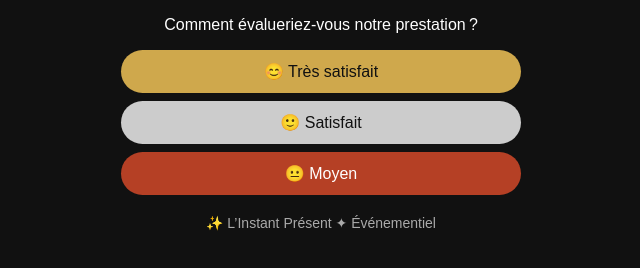
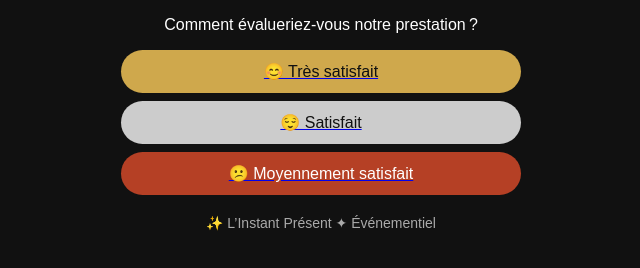
Before and after one commit to Mika974B/instantpresent.github.io, a plain HTML site: page index.html in a window 1280 px wide. Shown: the part 310-578 px from the top of the page, without its empty margins (319-959 px from the left). Drawn offline with Linux system fonts and the light colour scheme.

Commit message:
Update index.html

```diff
--- a/index.html
+++ b/index.html
@@ -19,9 +19,9 @@ textarea { width:100%; padding:10px; margin:8px 0; border:2px solid #cfa84c; bor
 <div class="container">
 <h2>🙏 Merci pour votre confiance !</h2>
 <p>Comment évalueriez‑vous notre prestation ?</p>
-<button class="gold" onclick="showComment()">😊 Très satisfait</button>
-<button class="grey" onclick="showComment()">🙂 Satisfait</button>
-<button class="red" onclick="showComment()">😐 Moyen</button>
+<a href="commentaire.html?s=3"><button class="gold">😊 Très satisfait</button></a>
+<a href="commentaire.html?s=2"><button class="grey">😌 Satisfait</button></a>
+<a href="commentaire.html?s=1"><button class="red">😕 Moyennement satisfait</button></a>
 <div id="commentSection" style="display:none;">
 <textarea id="comment" placeholder="Laissez-nous un commentaire (facultatif)"></textarea>
 <button class="send" onclick="submitReview()">Envoyer</button>
```
